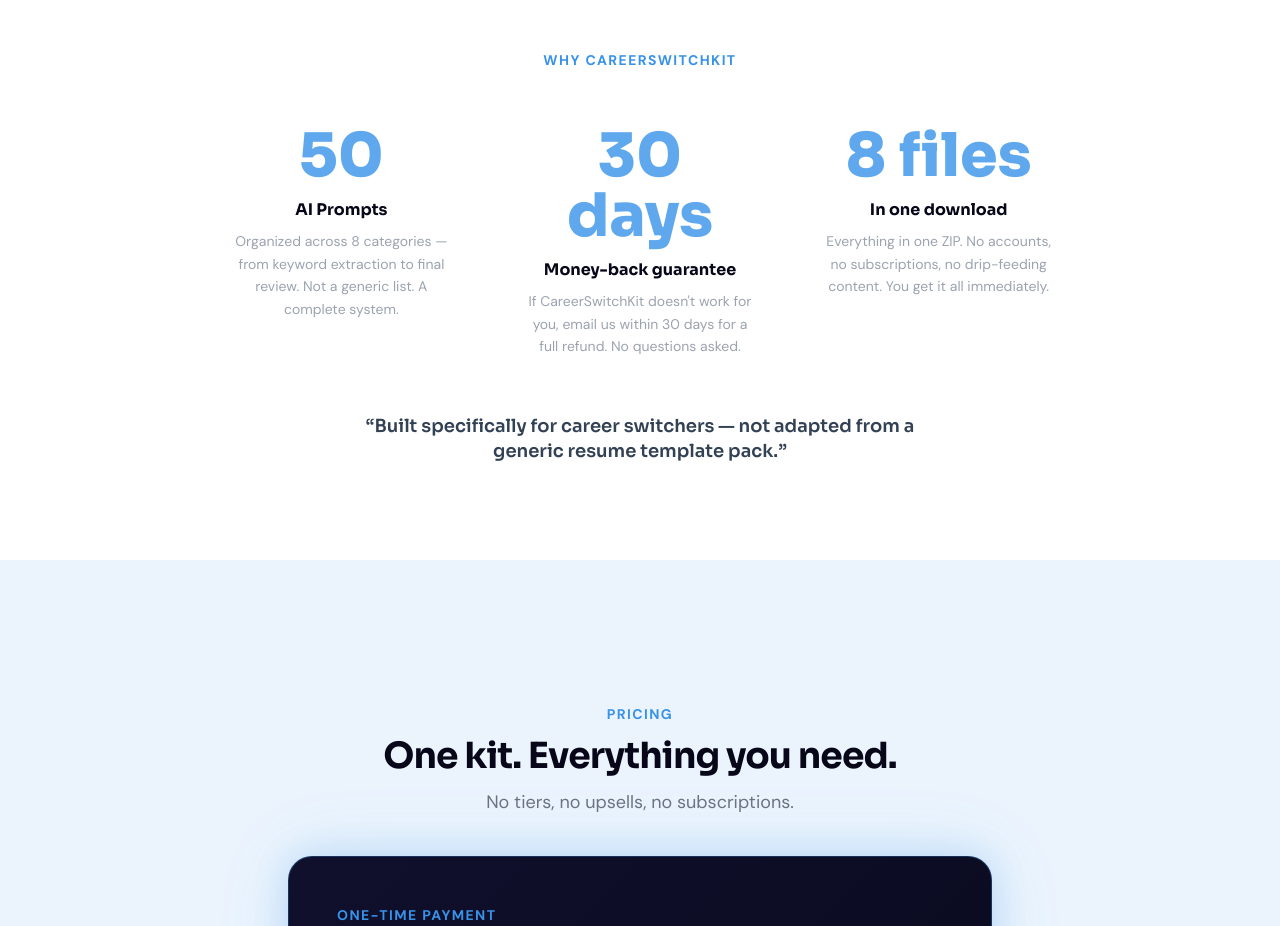
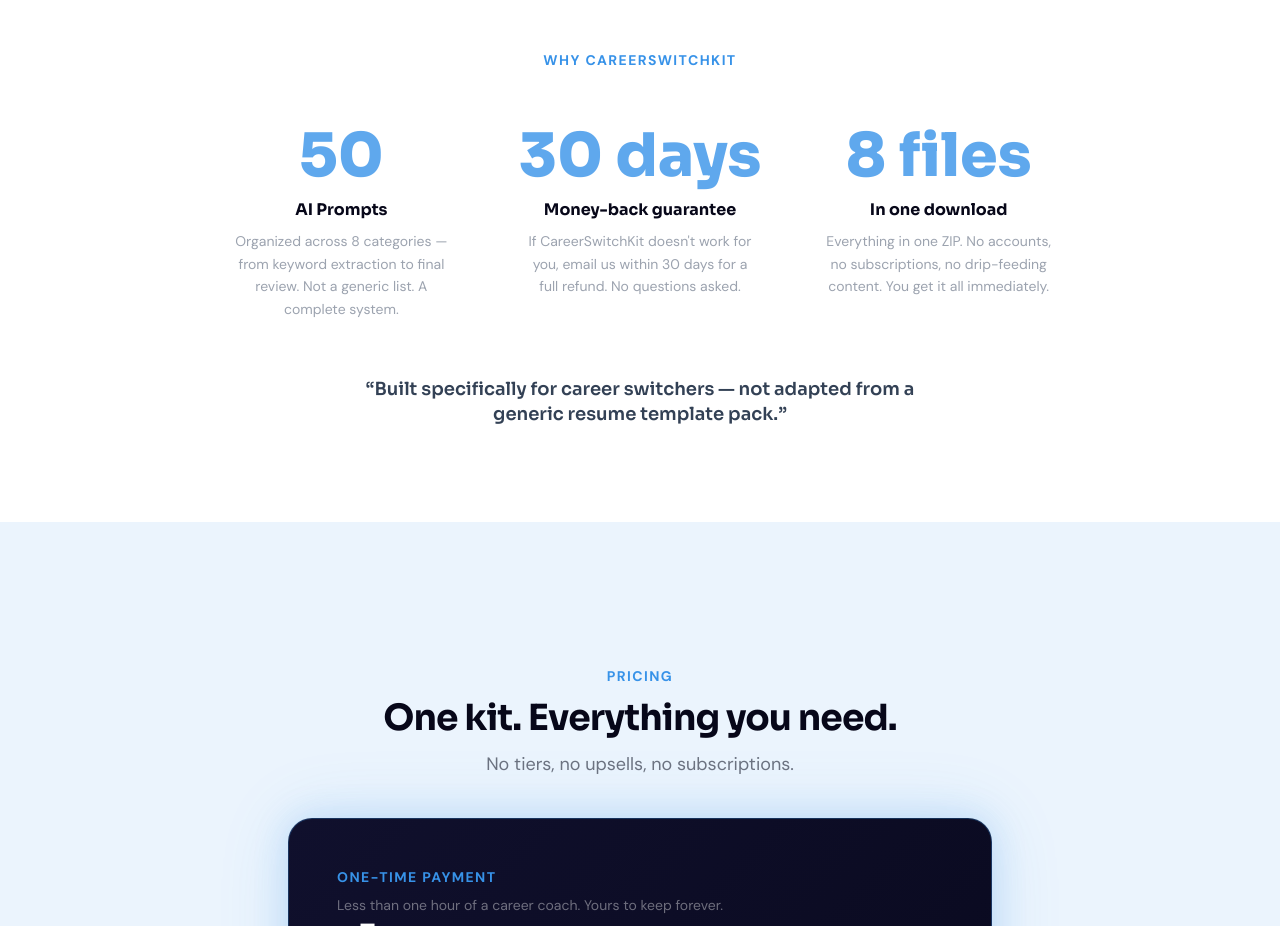
Before and after one commit to Amuo/careerswitchkit, a Next.js app: page / in a window 1280 px wide. Shown: the part 3380-4306 px from the top of the page. Built offline with nearby package versions, Linux system fonts and the light colour scheme.

Commit message:
Fix animation dead zones, hero headline, trust section balance

```diff
--- a/app/components/Hero.tsx
+++ b/app/components/Hero.tsx
@@ -87,11 +87,12 @@
             <motion.h1
               suppressHydrationWarning
               {...fadeUp(0.1)}
-              className="font-sora text-5xl md:text-6xl lg:text-7xl font-black leading-tight text-white max-w-2xl"
+              className="font-sora font-black leading-tight text-5xl lg:text-6xl xl:text-7xl text-white max-w-2xl"
             >
               Switch careers in the US,{" "}
-              <br className="hidden sm:block" />
-              <span className="text-[#3792E8]">without starting from zero.</span>
+              <span className="text-[#3792E8] block sm:inline">
+                without starting from zero.
+              </span>
             </motion.h1>
 
             {/* Subheadline */}
--- a/app/components/Reveal.tsx
+++ b/app/components/Reveal.tsx
@@ -19,8 +19,8 @@
 
   const hidden = {
     opacity: 0,
-    y: direction === "up" ? 24 : 0,
-    x: direction === "left" ? -24 : direction === "right" ? 24 : 0,
+    y: direction === "up" ? 16 : 0,
+    x: direction === "left" ? -20 : direction === "right" ? 20 : 0,
   };
 
   return (
@@ -29,8 +29,8 @@
       className={className}
       initial={reduce ? false : hidden}
       whileInView={{ opacity: 1, y: 0, x: 0 }}
-      viewport={{ once: true, amount: 0.15 }}
-      transition={{ duration: 0.65, delay, ease: [0.16, 1, 0.3, 1] }}
+      viewport={{ once: true, amount: 0.05 }}
+      transition={{ duration: 0.6, delay, ease: [0.16, 1, 0.3, 1] }}
     >
       {children}
     </motion.div>
--- a/app/components/Trust.tsx
+++ b/app/components/Trust.tsx
@@ -36,7 +36,7 @@
             {stats.map((s) => (
               <div key={s.label} className="flex flex-col items-center gap-2">
                 <span
-                  className="font-sora text-5xl md:text-6xl font-black leading-none text-[#3792E8]/80"
+                  className="font-sora text-5xl md:text-6xl font-black leading-none text-[#3792E8]/80 whitespace-nowrap"
                 >
                   {s.number}
                 </span>
```
